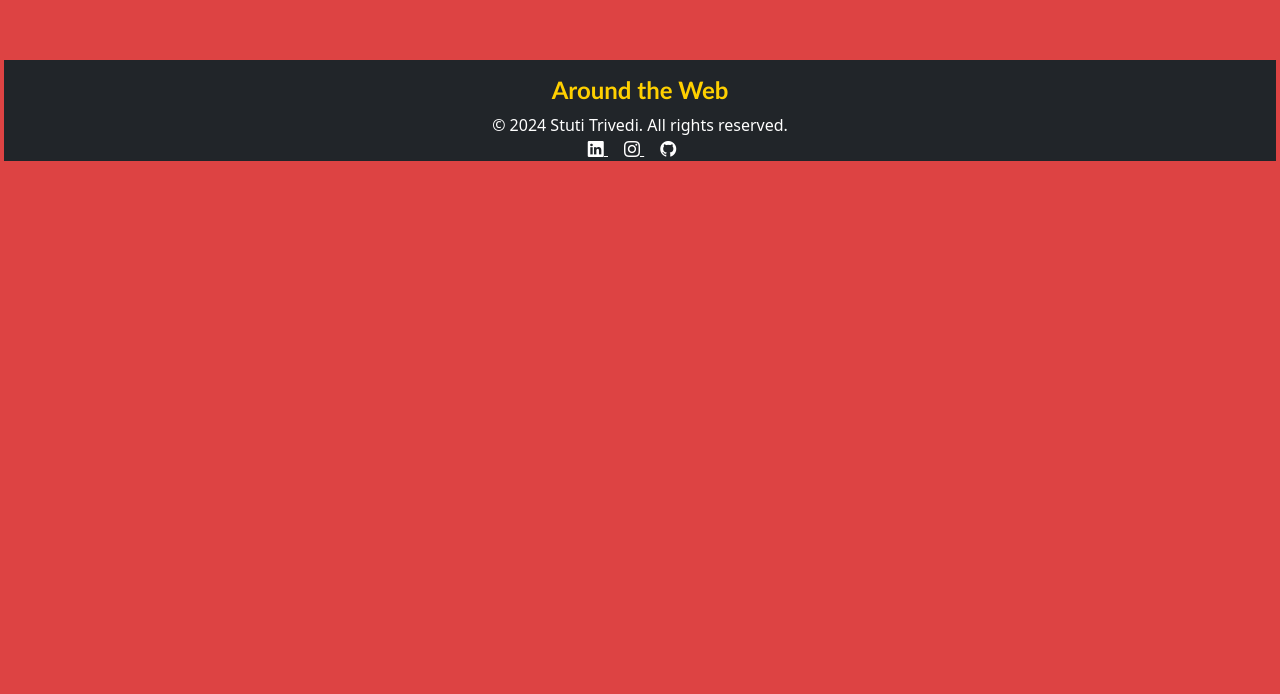
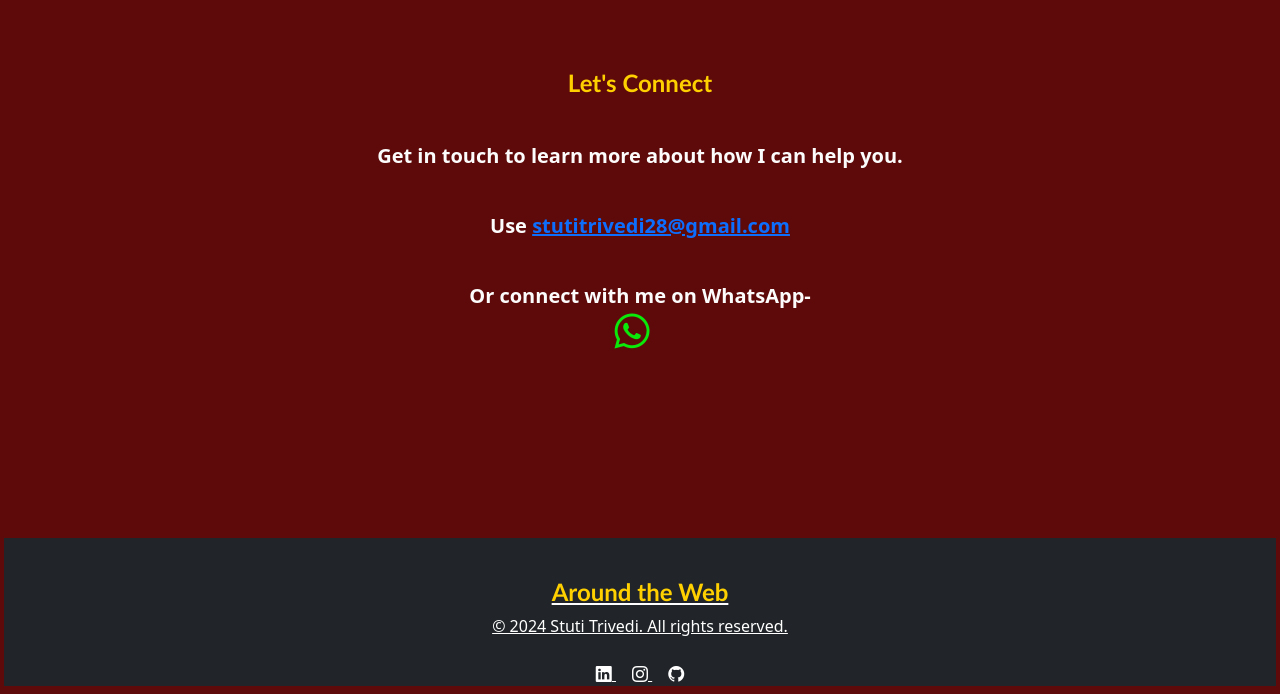
Before and after one commit to vyasstuti1710/portfolio, a plain HTML site: page bootstrap_index.html in a window 1280 px wide. Shown: the part 1756-2450 px from the top of the page. Before the commit the page ends 1925 px from the top, so only its background shows below. Drawn offline with nearby package versions, Linux system fonts and the light colour scheme.

Commit message:
Added Email Info & WhatsApp Info

```diff
--- a/bootstrap_index.html
+++ b/bootstrap_index.html
@@ -9,6 +9,8 @@
         integrity="sha384-rbsA2VBKQhggwzxH7pPCaAqO46MgnOM80zW1RWuH61DGLwZJEdK2Kadq2F9CUG65" crossorigin="anonymous">
     <link href="./css/style.css" rel="stylesheet">
     <link href="https://cdn.jsdelivr.net/npm/bootstrap-icons/font/bootstrap-icons.css" rel="stylesheet">
+    <link rel="stylesheet" href="https://use.fontawesome.com/releases/v5.2.0/css/all.css" >
+    <script src="https://kit.fontawesome.com/a076d05399.js" crossorigin="anonymous"></script>
 </head>
 
 <body class="bg-clr mx-lg-1" id="page-top">
@@ -137,7 +139,16 @@
         </div>
     </section>
     <section class="page-section text-center" id="contact" style="padding:6rem">
-
+        <h4 class="h4style fw-bolder "> Let's Connect </h4>
+        <p class="lead fw-bold fontColorWhite">Get in touch to learn more about how I can help you. </p> </br>
+        <p class="lead fw-bold fontColorWhite">Use
+            <a href="mailto:stutitrivedi28@gmail.com" target="_self"
+                class="wixui-rich-text__text">stutitrivedi28@gmail.com</a>
+        </p> </br>
+        <p class="lead fw-bold fontColorWhite">Or connect with me on WhatsApp- </br>
+            <a href="https://wa.me/+15482551710" class="text-white me-3" target="_blank">
+                <i class="fab fa-whatsapp fa-2x"></i>
+        </p>
     </section>
     </main>
     <footer class="bg-dark text-white text-center  ">
--- a/css/style.css
+++ b/css/style.css
@@ -1,6 +1,6 @@
 
 .bg-clr {
-    background-color:rgb(221, 67, 67);
+    background-color:rgb(95, 10, 10);
 }
 
 .content {
@@ -34,7 +34,7 @@
   }
 
 .fontColorWhite {
-    color:rgb(56, 46, 46);
+    color:rgb(252, 252, 252);
 }
 
 .carousel-img {
@@ -73,7 +73,7 @@
   }
 
 .color {
-    color: rgb(56, 43, 43);
+    color: rgb(255, 250, 250);
 }
 
 .form-w {
@@ -98,6 +98,10 @@ footer {
 
   footer a:hover {
     color: #007bff; /* Change color on hover */
+  }
+
+  .fa-whatsapp {
+    color:rgb(10, 233, 10);
   }
 
 @media only screen and (max-width:450px){
```
